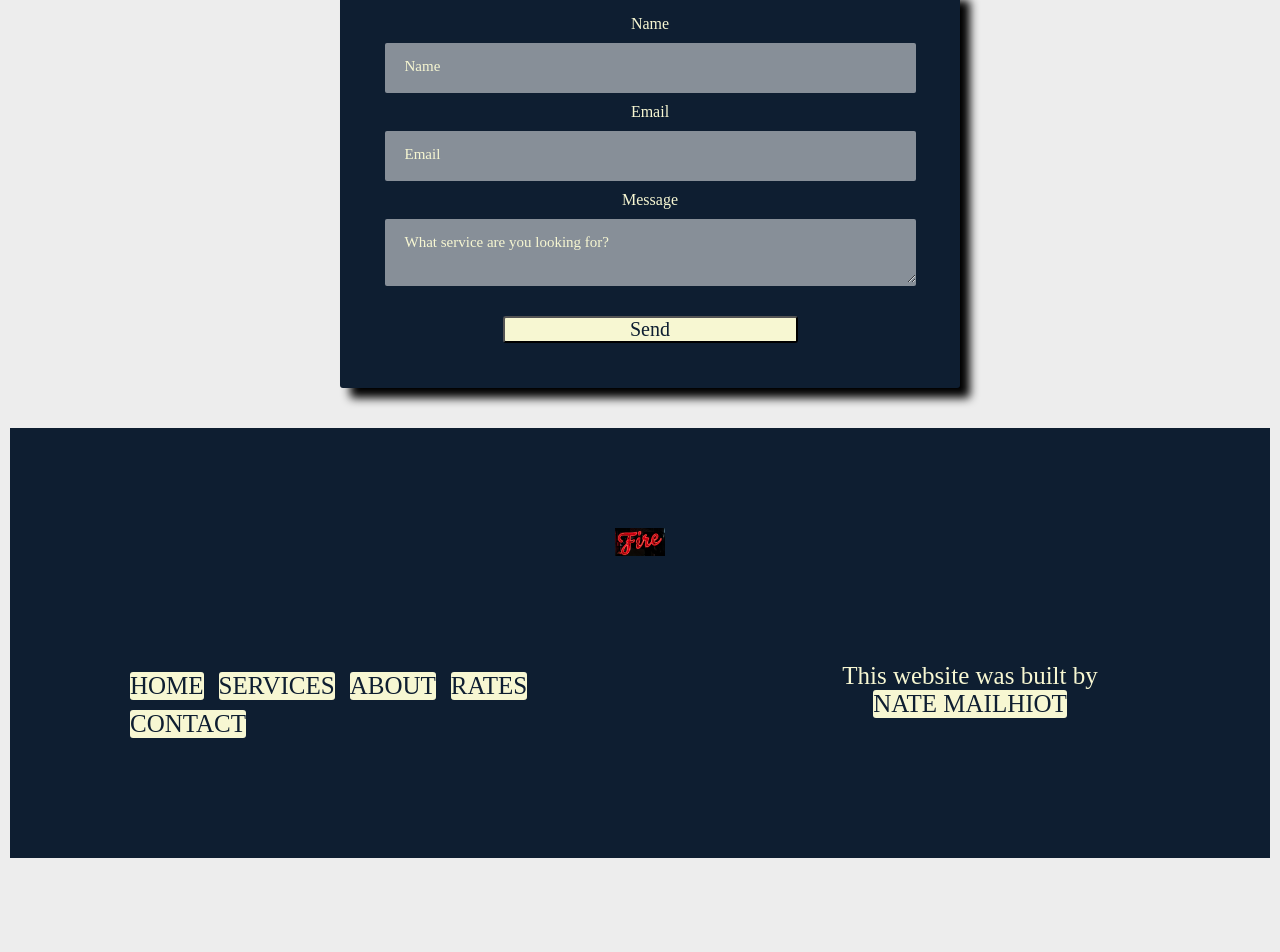
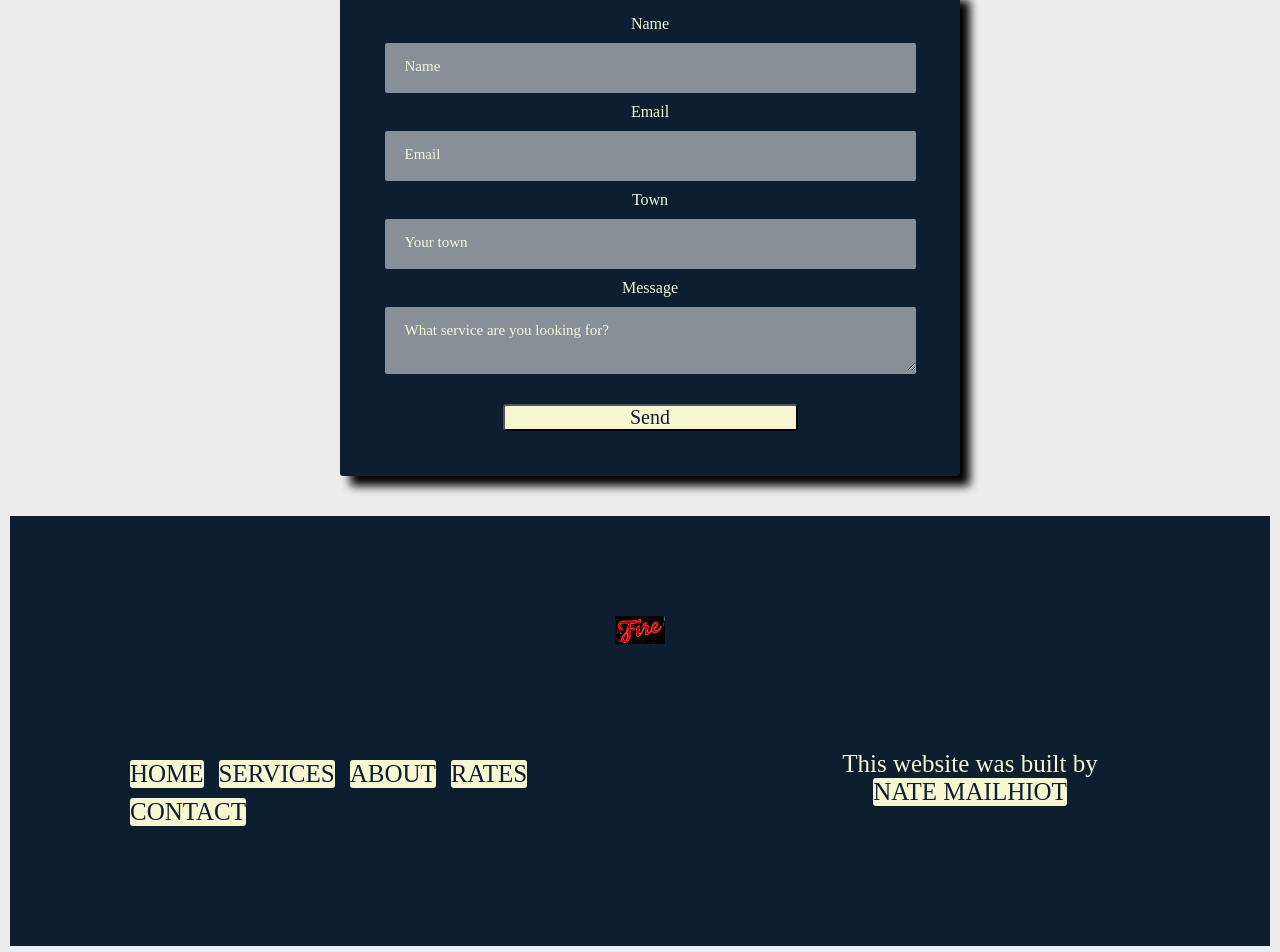
Before and after one commit to NateMail/greatexpectationsmoc, a React (Create React App) app: page / in a window 1280 px wide. Shown: the part 4636-5588 px from the top of the page. Before the commit the page ends 5504 px from the top, so only its background shows below. Built offline with nearby package versions, Linux system fonts and the light colour scheme; a web font is replaced by a local one.

Commit message:
Contact form update

```diff
--- a/src/components/Contact.js
+++ b/src/components/Contact.js
@@ -37,6 +37,13 @@ export default function Contact() {
             placeholder="Email"
             className="contact__form__input"
           />
+          <label className="contact__form__label">Town</label>
+          <input
+            type="text"
+            name="user_town"
+            placeholder="Your town"
+            className="contact__form__input"
+          />
           <label className="contact__form__label">Message</label>
           <textarea
             name="message"
```
